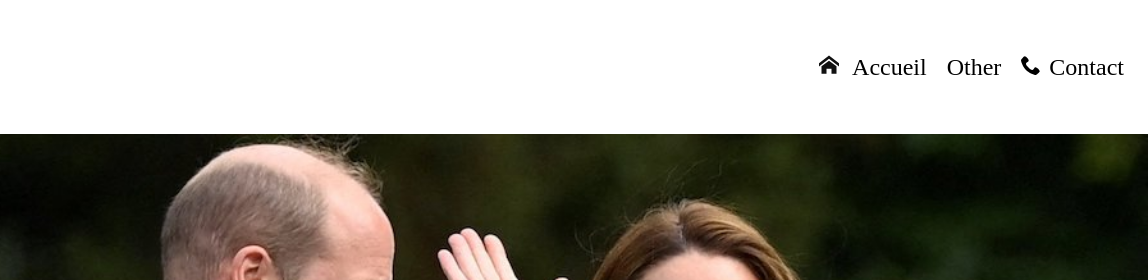
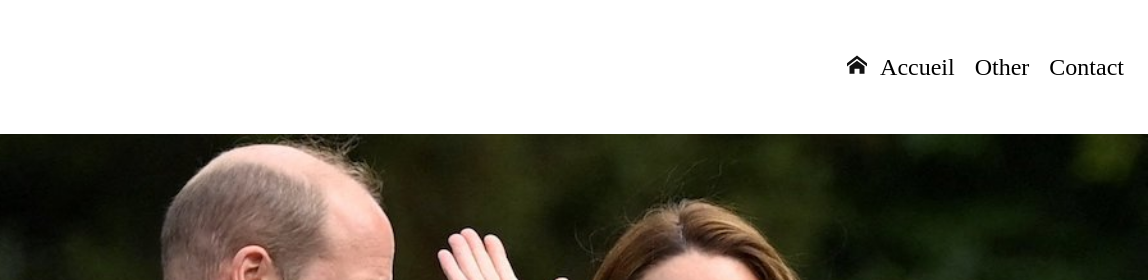
Before and after one commit to mfalguierwcs/live-coding-responsive, a plain HTML site: page index.html in a window 1280 px wide. Shown: the top 280 px of the page, 132-1280 px from the left. Drawn offline with Linux system fonts and the light colour scheme.

Commit message:
suppr icon

```diff
--- a/index.html
+++ b/index.html
@@ -51,12 +51,7 @@
                     </li>
                     <li>Other</li>
                     <li>
-                        <img
-                            src="./icons/phone.svg"
-                            width="20px"
-                            height="20px"
-                            class="icon-nav"
-                        />Contact
+                        Contact
                     </li>
                 </ul>
             </nav>
```
